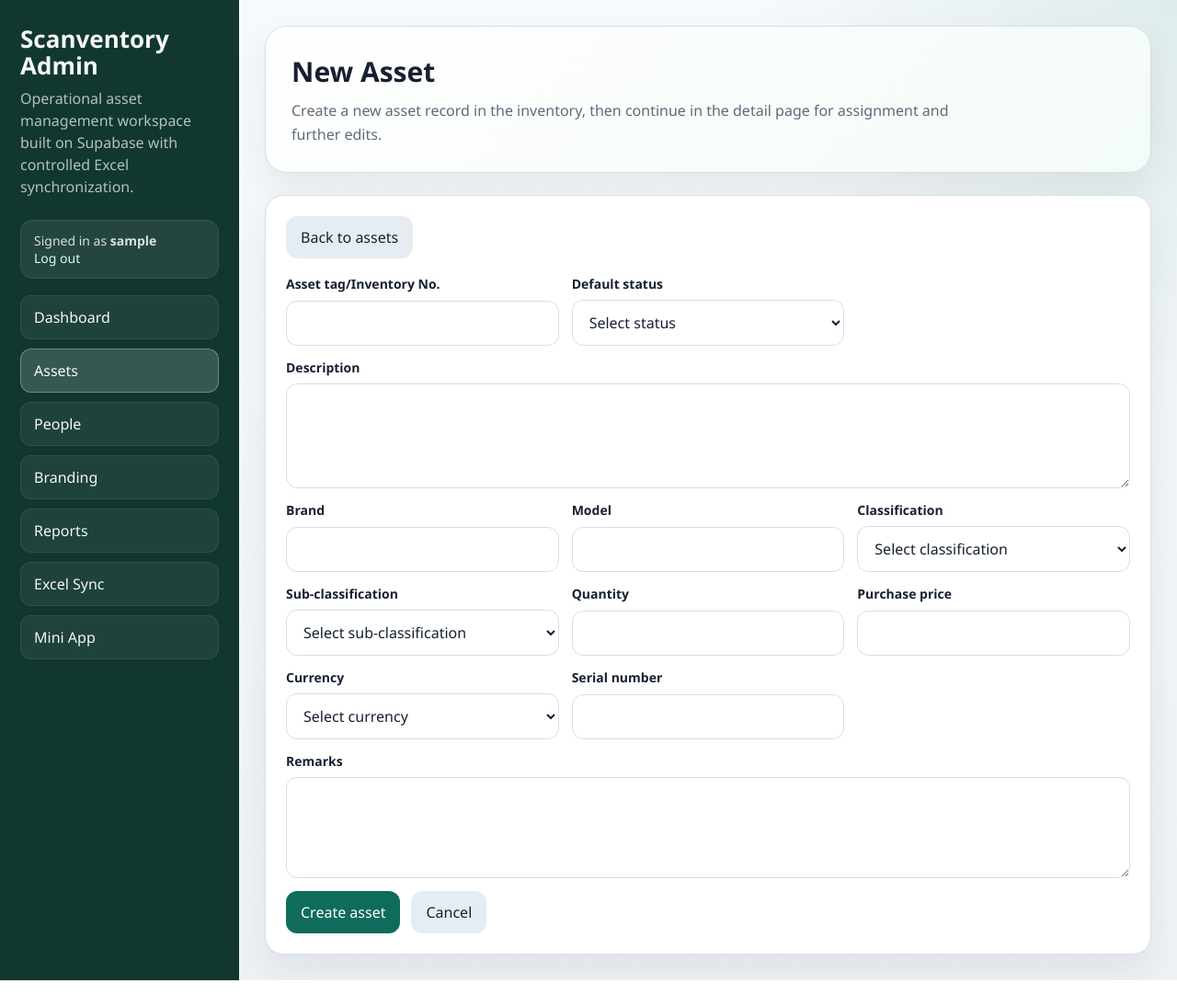
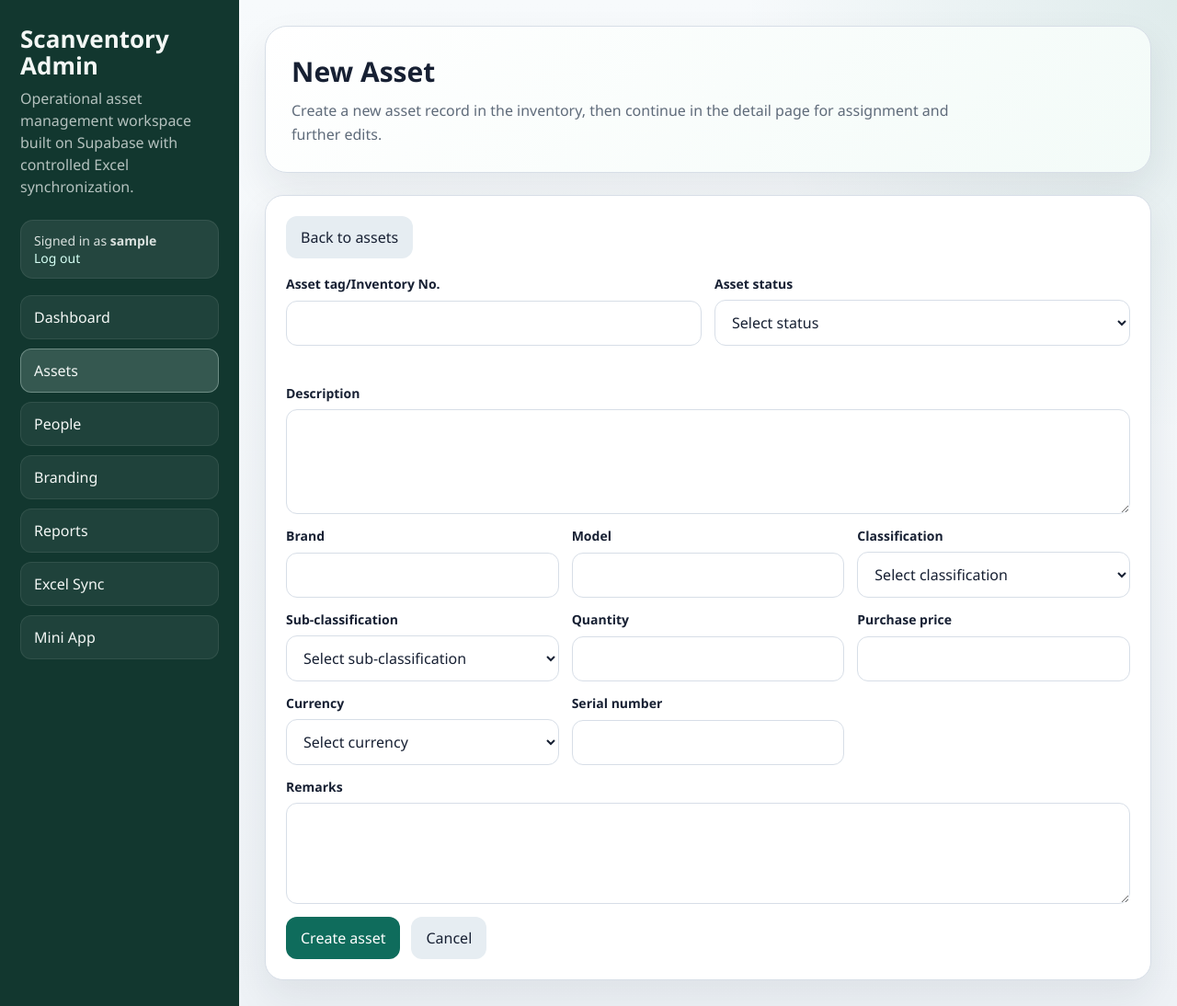
Before and after one commit to Stormaks2607/inventory-qr-system, a FastAPI app: page /admin/assets/new in a window 1280 px wide. Shown: the whole page at 92% size. Before the commit the page ends 1066 px from the top, so only its background shows below. Run offline with FastAPI, Linux system fonts and the light colour scheme; the visitor is signed in with stand-in values (Sample User, id 1).

Commit message:
Refine new asset status entry flow

```diff
--- a/app.py
+++ b/app.py
@@ -43,6 +43,13 @@ app = FastAPI(title="Asset API", version="1.0.0")
 app.add_middleware(SessionMiddleware, secret_key=ADMIN_SESSION_SECRET)
 supabase: Client = create_client(SUPABASE_URL, SUPABASE_KEY)
 templates = Jinja2Templates(directory="templates")
+
+ASSET_STATUS_SELECT_OPTIONS = [
+    ("functional", "Functional"),
+    ("non-functional", "Non-functional"),
+    ("lost", "Lost"),
+    ("disposed", "Disposed"),
+]
 
 
 def get_default_branding_settings() -> dict:
@@ -542,6 +549,8 @@ def get_assignment_form_context(asset: dict) -> dict:
 
 def get_asset_form_values(asset: Optional[dict] = None) -> dict:
     asset = asset or {}
+    current_status = asset.get("current_status") or ""
+    standard_status_values = {value for value, _ in ASSET_STATUS_SELECT_OPTIONS}
     return {
         "asset_tag_number": asset.get("asset_tag_number") or suggest_next_asset_tag(),
         "item_description": asset.get("item_description") or "",
@@ -553,7 +562,9 @@ def get_asset_form_values(asset: Optional[dict] = None) -> dict:
         "purchase_price": asset.get("purchase_price") or "",
         "currency": asset.get("currency") or "",
         "serial_number": asset.get("serial_number") or "",
-        "current_status": asset.get("current_status") or "",
+        "current_status": current_status,
+        "current_status_select": current_status if current_status in standard_status_values else ("__custom__" if current_status else ""),
+        "current_status_custom": current_status if current_status and current_status not in standard_status_values else "",
         "remarks": asset.get("remarks") or "",
     }
 
@@ -621,7 +632,7 @@ def get_asset_create_options() -> dict:
         currencies = list_distinct_asset_field_values("currency")
 
     return {
-        "status_options": ASSET_STATUS_OPTIONS,
+        "status_options": ASSET_STATUS_SELECT_OPTIONS,
         "classification_options": classifications,
         "sub_classification_options": sub_classifications,
         "currency_options": currencies,
@@ -1184,6 +1195,7 @@ def admin_asset_create(
     currency: str = Form(""),
     serial_number: str = Form(""),
     current_status: str = Form(""),
+    current_status_custom: str = Form(""),
     remarks: str = Form(""),
     confirm_nonstandard_asset_tag: str = Form(""),
 ):
@@ -1191,6 +1203,7 @@ def admin_asset_create(
     if redirect:
         return redirect
 
+    resolved_status = current_status_custom.strip() if current_status == "__custom__" else current_status.strip()
     asset_tag_standard = get_asset_tag_standard()
     asset_form = {
         "asset_tag_number": normalize_asset_tag(asset_tag_number),
@@ -1203,7 +1216,9 @@ def admin_asset_create(
         "purchase_price": purchase_price.strip(),
         "currency": currency.strip(),
         "serial_number": serial_number.strip(),
-        "current_status": current_status.strip(),
+        "current_status": resolved_status,
+        "current_status_select": current_status.strip(),
+        "current_status_custom": current_status_custom.strip(),
         "remarks": remarks.strip(),
     }
 
@@ -1218,6 +1233,23 @@ def admin_asset_create(
                 "asset_tag_standard": asset_tag_standard,
                 "asset_tag_warning": "",
                 "flash": {"level": "error", "message": format_error},
+                "active_page": "assets",
+                "page_title": "New Asset",
+                "admin_username": request.session.get("admin_username"),
+            },
+            status_code=400,
+        )
+
+    if current_status == "__custom__" and not asset_form["current_status_custom"]:
+        return templates.TemplateResponse(
+            request=request,
+            name="admin_asset_create.html",
+            context={
+                "asset_form": asset_form,
+                **get_asset_create_options(),
+                "asset_tag_standard": asset_tag_standard,
+                "asset_tag_warning": "",
+                "flash": {"level": "error", "message": "Enter a custom asset status or choose one from the list."},
                 "active_page": "assets",
                 "page_title": "New Asset",
                 "admin_username": request.session.get("admin_username"),
--- a/templates/admin_asset_create.html
+++ b/templates/admin_asset_create.html
@@ -1,6 +1,41 @@
 {% extends "admin_base.html" %}
 
 {% block content %}
+<style>
+    .asset-create-top-row {
+        display: grid;
+        grid-template-columns: repeat(2, minmax(0, 1fr));
+        gap: 14px;
+    }
+
+    .asset-status-row {
+        display: grid;
+        grid-template-columns: minmax(0, 1fr) minmax(0, 1fr);
+        gap: 10px;
+        align-items: end;
+    }
+
+    .asset-status-row.single {
+        grid-template-columns: minmax(0, 1fr);
+    }
+
+    .asset-status-custom[hidden] {
+        display: none;
+    }
+
+    .asset-helper {
+        min-height: 20px;
+        font-size: 13px;
+    }
+
+    @media (max-width: 900px) {
+        .asset-create-top-row,
+        .asset-status-row {
+            grid-template-columns: 1fr;
+        }
+    }
+</style>
+
 <section class="hero">
     <h2>New Asset</h2>
     <p>Create a new asset record in the inventory, then continue in the detail page for assignment and further edits.</p>
@@ -28,22 +63,39 @@
 
     <form method="post" action="/admin/assets/new" class="form-grid" data-asset-create-form>
         <input type="hidden" name="confirm_nonstandard_asset_tag" value="" data-confirm-nonstandard>
+        <div class="asset-create-top-row field full">
             <div class="field">
                 <label for="asset_tag_number">Asset tag/Inventory No.</label>
                 <input id="asset_tag_number" name="asset_tag_number" type="text" value="{{ asset_form.asset_tag_number }}" required>
+                <div class="muted asset-helper">
                     {% if asset_tag_standard.suggested_next %}
-            <div class="muted" style="font-size: 13px;">Suggested next number: {{ asset_tag_standard.suggested_next }}</div>
+                    Suggested next number: {{ asset_tag_standard.suggested_next }}
                     {% endif %}
+                </div>
             </div>
 
             <div class="field">
-            <label for="current_status">Default status</label>
-            <select id="current_status" name="current_status">
+                <label for="current_status">Asset status</label>
+                <div class="asset-status-row {% if asset_form.current_status_select != '__custom__' %}single{% endif %}" data-asset-status-row>
+                    <select id="current_status" name="current_status" data-asset-status-select>
                         <option value="">Select status</option>
                         {% for status_value, status_label in status_options %}
-                <option value="{{ status_value }}" {% if asset_form.current_status == status_value %}selected{% endif %}>{{ status_label }}</option>
+                        <option value="{{ status_value }}" {% if asset_form.current_status_select == status_value %}selected{% endif %}>{{ status_label }}</option>
                         {% endfor %}
+                        <option value="__custom__" {% if asset_form.current_status_select == '__custom__' %}selected{% endif %}>Custom status</option>
                     </select>
+                    <input
+                        class="asset-status-custom"
+                        type="text"
+                        name="current_status_custom"
+                        value="{{ asset_form.current_status_custom }}"
+                        placeholder="Enter custom status"
+                        data-asset-status-custom
+                        {% if asset_form.current_status_select != '__custom__' %}hidden{% endif %}
+                    >
+                </div>
+                <div class="muted asset-helper">&nbsp;</div>
+            </div>
         </div>
 
         <div class="field full">
@@ -127,6 +179,9 @@
 
         const assetTagInput = form.querySelector("#asset_tag_number");
         const confirmField = form.querySelector("[data-confirm-nonstandard]");
+        const statusSelect = form.querySelector("[data-asset-status-select]");
+        const statusCustomInput = form.querySelector("[data-asset-status-custom]");
+        const statusRow = form.querySelector("[data-asset-status-row]");
         const standardPrefix = {{ asset_tag_standard.prefix|tojson }};
         const standardWidth = {{ asset_tag_standard.width|tojson }};
         const hasStandard = Boolean(standardPrefix) && Boolean(standardWidth);
@@ -149,6 +204,24 @@
             return match[1] !== standardPrefix || match[2].length !== Number(standardWidth);
         }
 
+        function syncCustomStatusField() {
+            const customSelected = statusSelect?.value === "__custom__";
+            if (!statusCustomInput || !statusRow) {
+                return;
+            }
+
+            statusCustomInput.hidden = !customSelected;
+            statusRow.classList.toggle("single", !customSelected);
+            if (customSelected) {
+                statusCustomInput.focus();
+            } else {
+                statusCustomInput.value = "";
+            }
+        }
+
+        statusSelect?.addEventListener("change", syncCustomStatusField);
+        syncCustomStatusField();
+
         form.addEventListener("submit", (event) => {
             confirmField.value = "";
             if (!isNonstandardAssetTag(assetTagInput?.value)) {
```
Lines whose indentation alone changed are shown as unchanged.
